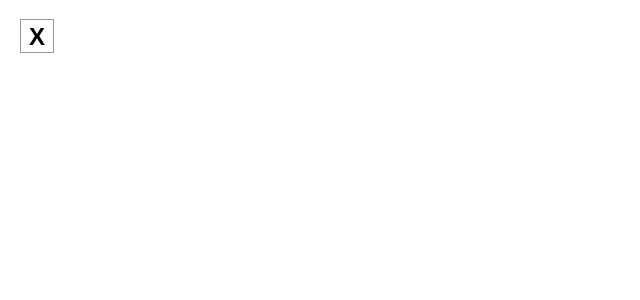
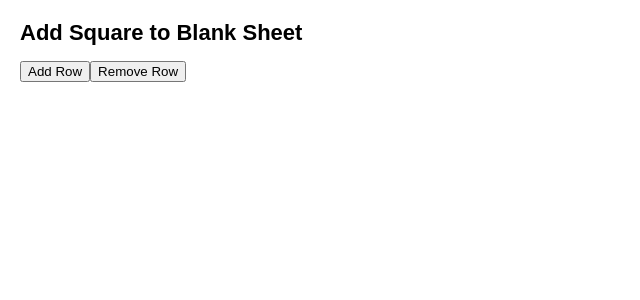
Before and after one commit to Shion1314/Web_Dev_assignment4, a React (Create React App) app in the folder src/: page / in a window 1280 px wide. Shown: the top 300 px of the page, without its empty margins (0-640 px from the left). Built offline with nearby package versions, Linux system fonts and the light colour scheme.

Commit message:
Row function

```diff
--- a/src/App.js
+++ b/src/App.js
@@ -1,3 +1,54 @@
-export default function Square() {
-  return <button className="square">X</button>;
+import React, { useState } from 'react';
+import './styles.css';
+
+function Row({ NumCol}) {
+  const square = [];
+  for (let index = 0; index < NumCol; index++) {
+    square.push(<td key={index} className='square'></td>)
+  }
+
+  return (
+   <tr>{square}
+
+
+   </tr>
+  );
 }
+
+export default function App() {
+  const [grid, setGrid] = useState([]);
+
+  const addRow = () => {
+    let NumCol;
+    if (grid[0]) {
+      NumCol = grid[0].props.NumCol;
+    } else {
+      NumCol = 1;
+    }
+    const newRow = <Row NumCol={NumCol} />;
+    const row = [...grid, newRow]
+    setGrid(row);
+  };
+
+  const removeRow = () => {
+    if (grid.length > 0) {
+      setGrid(grid.slice(0, -1));
+    }
+  };
+
+
+
+
+  return (
+    <div>
+      <h1>Add Square to Blank Sheet</h1>
+      <div className="button-group">
+        <button onClick={addRow}>Add Row</button>
+        <button onClick={removeRow}>Remove Row</button>
+      </div>
+      <table id="grid-sheet">
+        <tbody>{grid}</tbody>
+      </table>
+    </div>
+  );
+}
```
